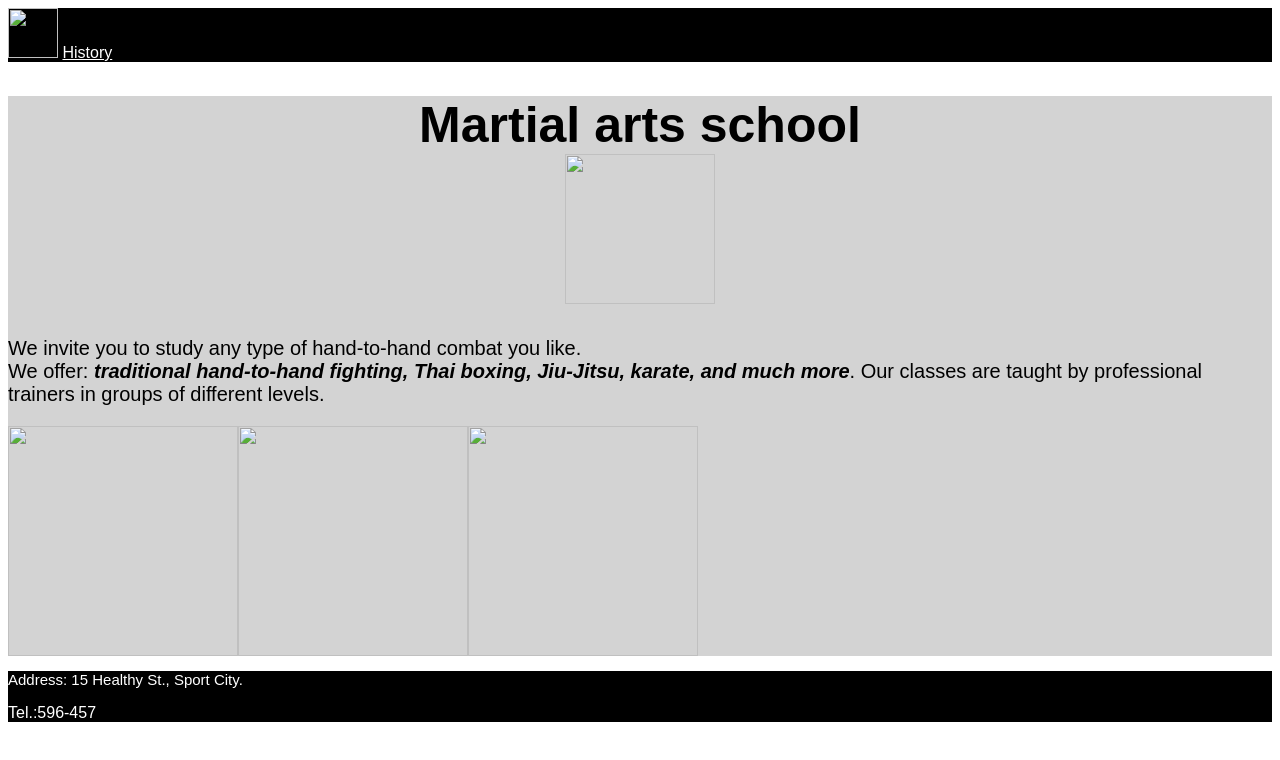
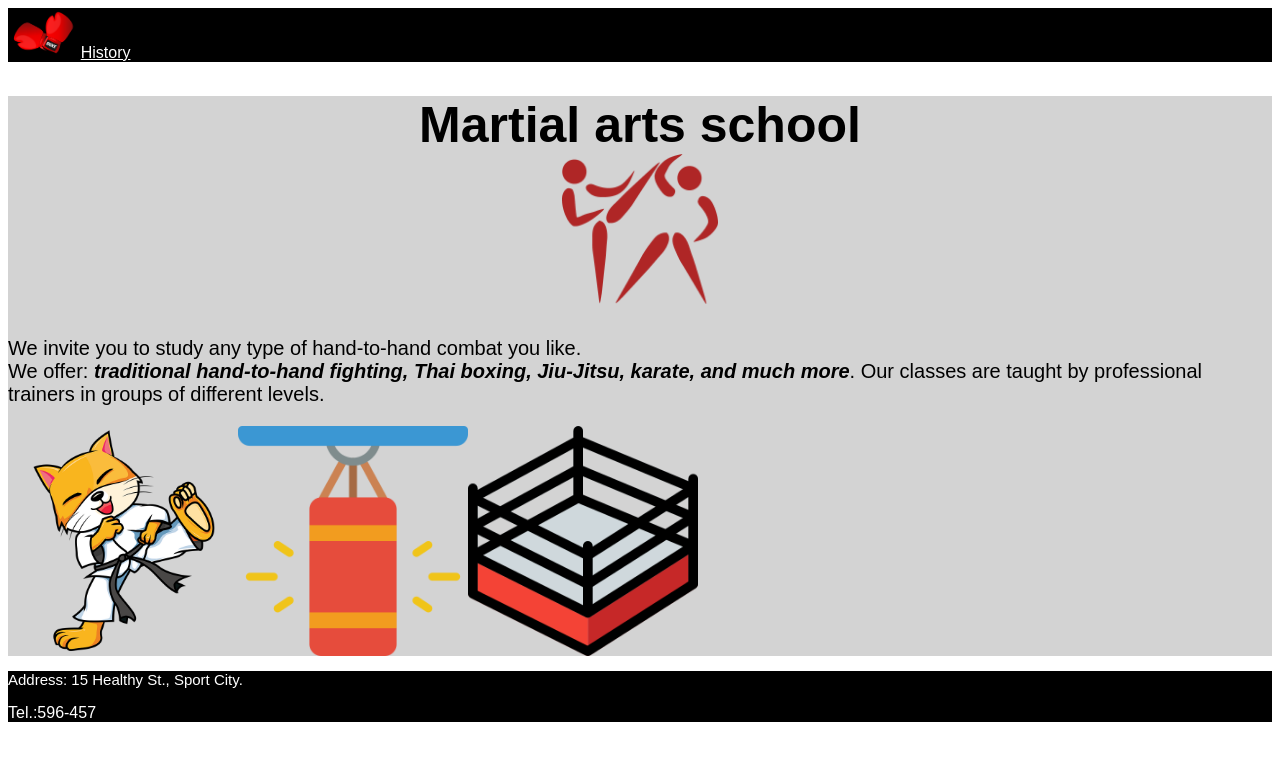
Before and after one commit to Bagas669/html-website, a plain HTML site: page index.html in a window 1280 px wide. Drawn offline with Linux system fonts and the light colour scheme.

Commit message:
Update index.html

```diff
--- a/index.html
+++ b/index.html
@@ -2,14 +2,14 @@
     <title>martial arts</title>
     <body style = "font-family: sans-serif;">
         <header style="background-color:black">
-            <img src=".boxing.png" height="50px"/>
+            <img src="boxing.png" height="50px"/>
             <a href="https://en.wikipedia.org/wiki/Martial_arts" style="color:white">History</a>
         </header>
         <main style="background-color:lightgray">
             <h1 style="font-size:50px;background-color:lightgray; text-align:center">Martial arts school<br/>
-            <img src=".thai-boxing.png" height="150"/></h1>
+            <img src="thai-boxing.png" height="150"/></h1>
             <p style="font-size:20px">We invite you to study any type of hand-to-hand combat you like. <br/>We offer: <b><i>traditional hand-to-hand fighting, Thai boxing, Jiu-Jitsu, karate, and much more</i></b>. Our classes are taught by professional trainers in groups of different levels.</p>
-            <img src=".karate.png" height="230px";/><img src=".punching-bag.png" height="230px";/><img src=".boxing-ring.png" height="230px";/>
+            <img src="karate.png" height="230px";/><img src="punching-bag.png" height="230px";/><img src="boxing-ring.png" height="230px";/>
         </main>
         <footer style="background-color:black;color:white;">
             <p style="font-size:15px"> Address: 15 Healthy St., Sport City.</p>
```
